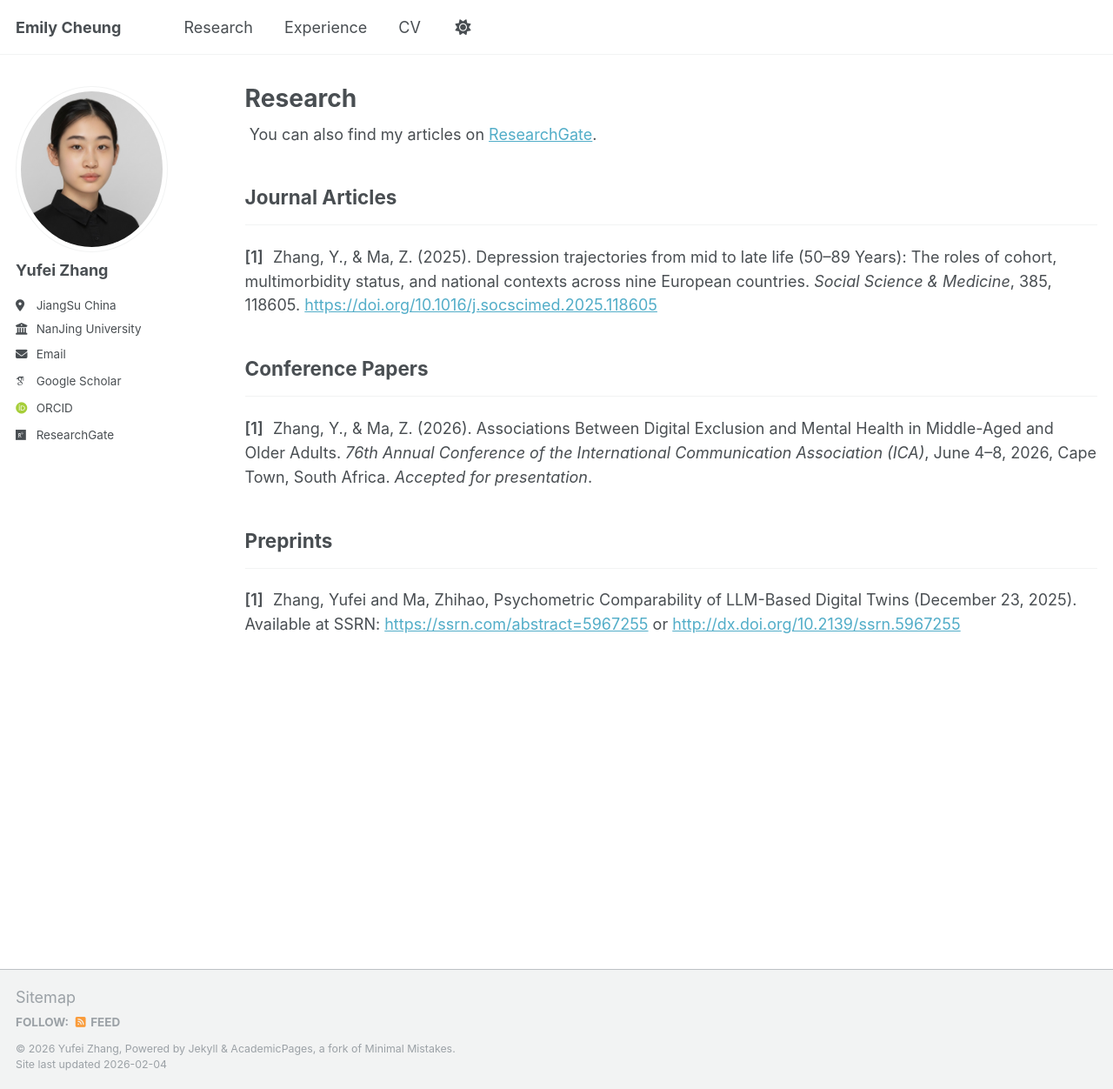
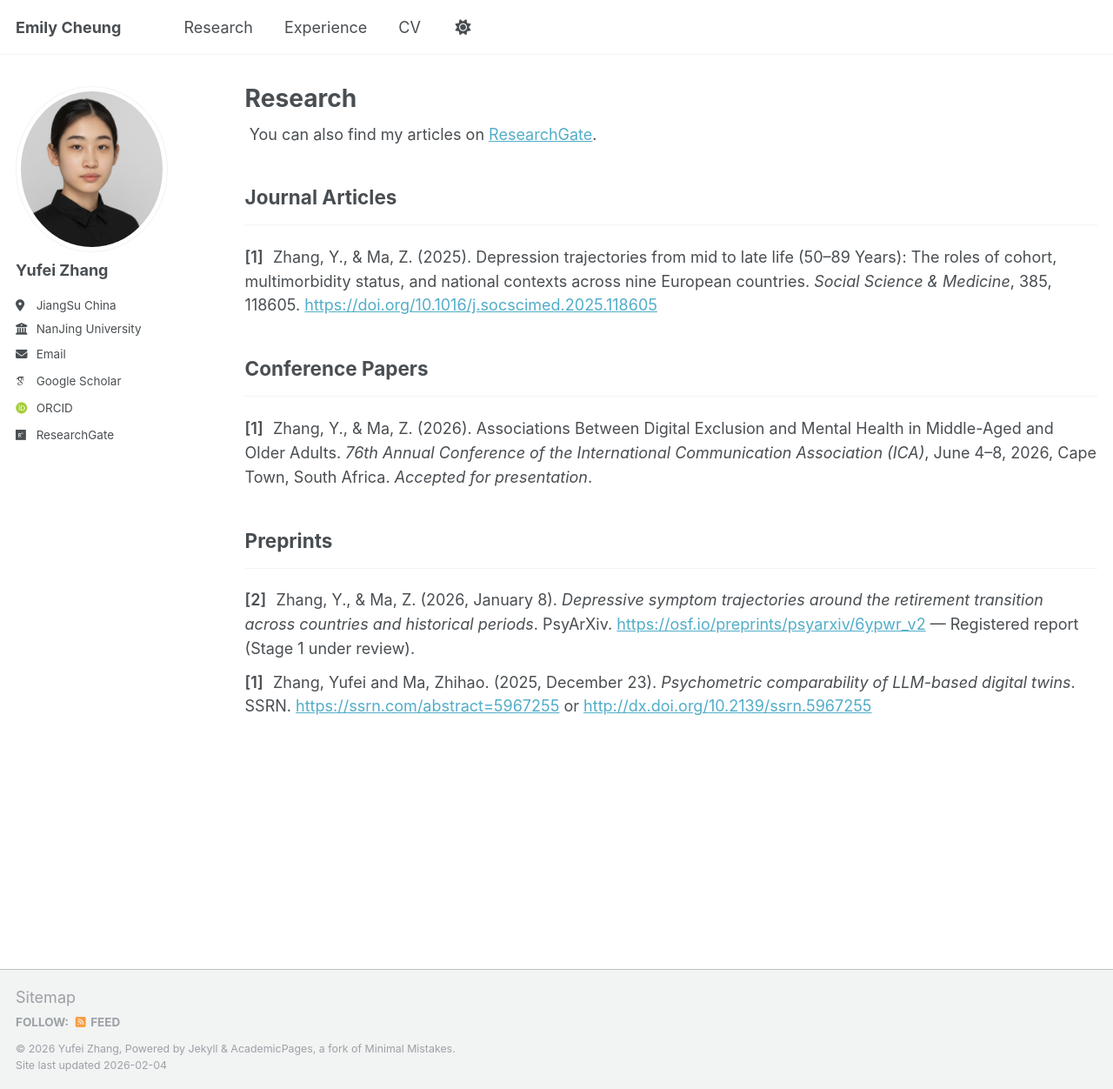
Before and after one commit to Emily-Cheung-1902/Emily-Cheung-1902.github.io, a Jekyll site: the page built from _pages/publications.html, in a window 1280 px wide and 1252 px high. Shown: the whole window at 87% size. Built offline with Jekyll 4.4.1, drawn with Linux system fonts in a browser that asks for light colours; some web fonts are replaced.

Commit message:
Update publications.html

```diff
--- a/_pages/publications.html
+++ b/_pages/publications.html
@@ -37,8 +37,15 @@ author_profile: true
 <h2>Preprints</h2><hr />
 <div class="pub-section">
   <p class="pub-item">
+    <span class="pub-num">[2]</span>
+    Zhang, Y., &amp; Ma, Z. (2026, January 8). <em>Depressive symptom trajectories around the retirement transition across countries and historical periods</em>. PsyArXiv.
+    <a href="https://osf.io/preprints/psyarxiv/6ypwr_v2">https://osf.io/preprints/psyarxiv/6ypwr_v2</a>
+    — Registered report (Stage 1 under review).
+  </p>
+
+  <p class="pub-item">
     <span class="pub-num">[1]</span>
-    Zhang, Yufei and Ma, Zhihao, Psychometric Comparability of LLM-Based Digital Twins (December 23, 2025). Available at SSRN:
+    Zhang, Yufei and Ma, Zhihao. (2025, December 23). <em>Psychometric comparability of LLM-based digital twins</em>. SSRN.
     <a href="https://ssrn.com/abstract=5967255">https://ssrn.com/abstract=5967255</a>
     or
     <a href="http://dx.doi.org/10.2139/ssrn.5967255">http://dx.doi.org/10.2139/ssrn.5967255</a>
```
